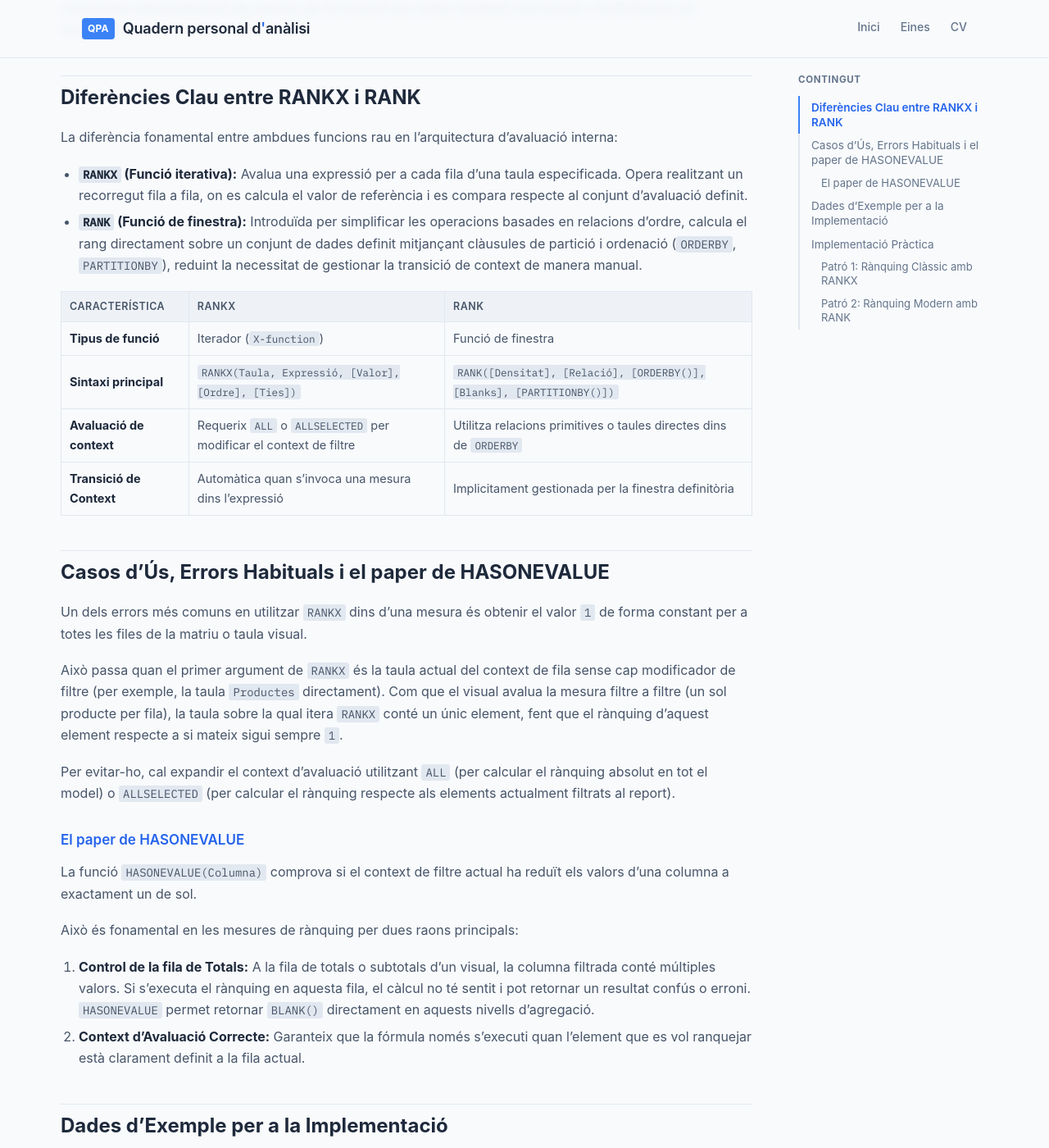
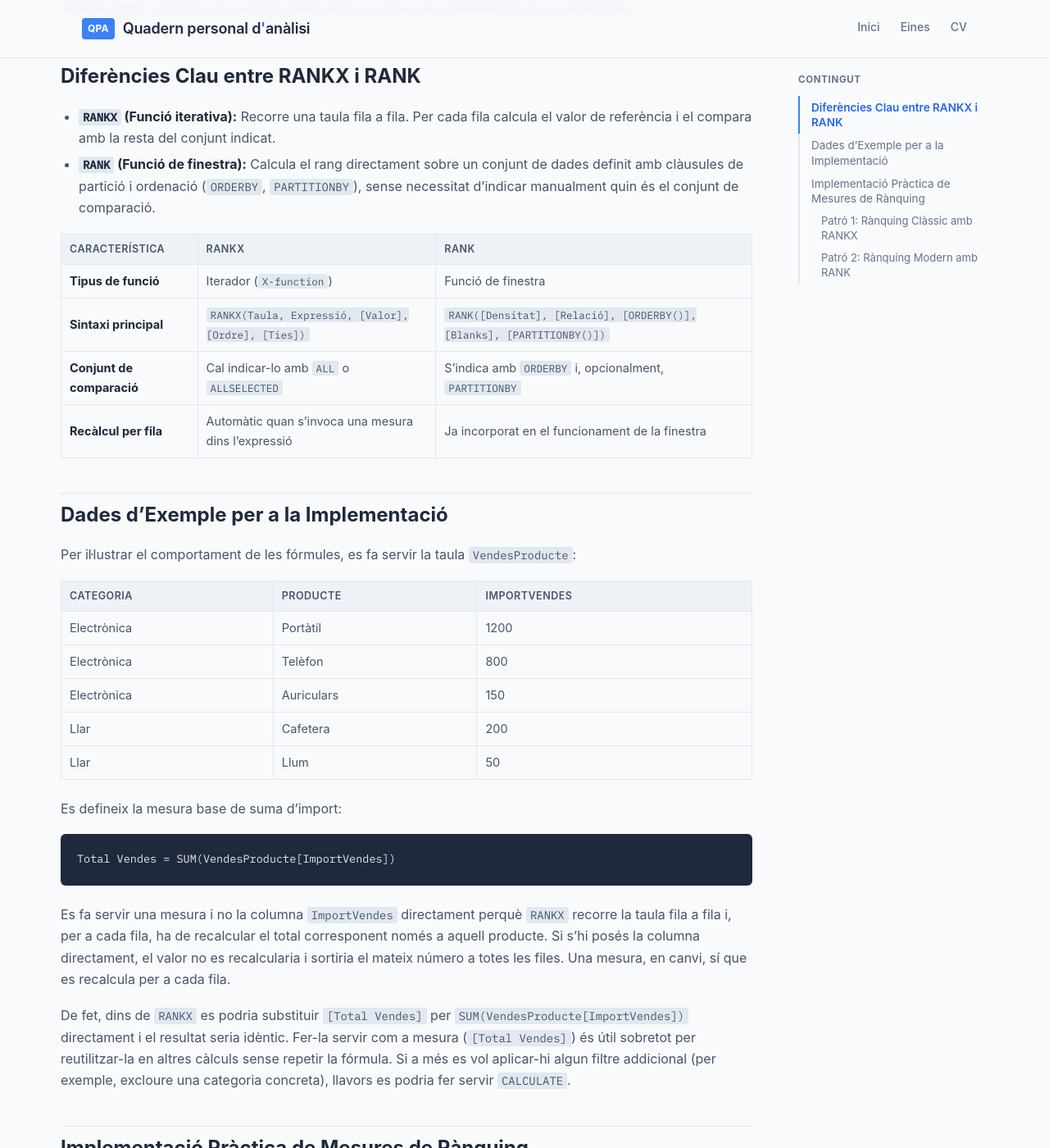
Before and after one commit to alberthr/alberthr.github.io, a Jekyll site: the page built from _posts/2023-01-19-rank-i-rankx-dax.md, in a window 1280 px wide and 1400 px high, scrolled down 413 px. Shown: the whole window at 82% size. Built offline with Jekyll 4.4.1, drawn with Linux system fonts in a browser that asks for light colours; comment, search, counter and statistics services are not loaded; some of the changed text lies outside the part shown.

Commit message:
Update 2023-01-19-rank-i-rankx-dax.md

````diff
--- a/_posts/2023-01-19-rank-i-rankx-dax.md
+++ b/_posts/2023-01-19-rank-i-rankx-dax.md
@@ -1,49 +1,28 @@
 ---
 layout: post
-title: "Com fer servir RANK i RANKX a DAX sense morir en l'intent"
+title: "Diferències i Patrons d'Ús de RANK i RANKX a DAX"
 tags:
-  - dax
   - powerbi
-  - business-intelligence
-  - modelitzacio
-excerpt: "La diferència entre RANK i RANKX a DAX i la guia pràctica per crear mesures de rànquing correctes evitant els errors de context més habituals."
+excerpt: "Comparativa pràctica entre RANKX i RANK a DAX: diferències, sintaxi i exemples per calcular rànquings generals i per categoria de producte a Power BI, amb els resultats esperats de cada patró i com aplicar-los en informes reals."
 ---
 
-El càlcul de rànquings en entorns de modelat de dades mitjançant DAX (Data Analysis Expressions) sol presentar reptes conceptuals associats a l'avaluació del context de filtre i a la transició de context. La coexistència de la funció iterativa tradicional `RANKX` i de la funció de finestra més recent `RANK` requereix compondre adequadament els patrons de formulació per evitar resultats incorrectes o ineficiències de rendiment.
+Calcular rànquings a DAX (Data Analysis Expressions) obliga a entendre bé sobre quin conjunt d'elements s'està comparant cada fila. Hi ha dues maneres de fer-ho: la funció iterativa clàssica `RANKX` i la funció de finestra `RANK`. Aquest post compara totes dues i mostra com implementar-les correctament.
 
 ## Diferències Clau entre RANKX i RANK
 
-La diferència fonamental entre ambdues funcions rau en l'arquitectura d'avaluació interna:
-
-* **`RANKX` (Funció iterativa):** Avalua una expressió per a cada fila d'una taula especificada. Opera realitzant un recorregut fila a fila, on es calcula el valor de referència i es compara respecte al conjunt d'avaluació definit.
-* **`RANK` (Funció de finestra):** Introduïda per simplificar les operacions basades en relacions d'ordre, calcula el rang directament sobre un conjunt de dades definit mitjançant clàusules de partició i ordenació (`ORDERBY`, `PARTITIONBY`), reduint la necessitat de gestionar la transició de context de manera manual.
+* **`RANKX` (Funció iterativa):** Recorre una taula fila a fila. Per cada fila calcula el valor de referència i el compara amb la resta del conjunt indicat.
+* **`RANK` (Funció de finestra):** Calcula el rang directament sobre un conjunt de dades definit amb clàusules de partició i ordenació (`ORDERBY`, `PARTITIONBY`), sense necessitat d'indicar manualment quin és el conjunt de comparació.
 
 | Característica | RANKX | RANK |
 | :--- | :--- | :--- |
 | **Tipus de funció** | Iterador (`X-function`) | Funció de finestra |
 | **Sintaxi principal** | `RANKX(Taula, Expressió, [Valor], [Ordre], [Ties])` | `RANK([Densitat], [Relació], [ORDERBY()], [Blanks], [PARTITIONBY()])` |
-| **Avaluació de context** | Requerix `ALL` o `ALLSELECTED` per modificar el context de filtre | Utilitza relacions primitives o taules directes dins de `ORDERBY` |
-| **Transició de Context** | Automàtica quan s'invoca una mesura dins l'expressió | Implicitament gestionada per la finestra definitòria |
-
-## Casos d'Ús, Errors Habituals i el paper de HASONEVALUE
-
-Un dels errors més comuns en utilitzar `RANKX` dins d'una mesura és obtenir el valor `1` de forma constant per a totes les files de la matriu o taula visual.
-
-Això passa quan el primer argument de `RANKX` és la taula actual del context de fila sense cap modificador de filtre (per exemple, la taula `Productes` directament). Com que el visual avalua la mesura filtre a filtre (un sol producte per fila), la taula sobre la qual itera `RANKX` conté un únic element, fent que el rànquing d'aquest element respecte a si mateix sigui sempre `1`.
-
-Per evitar-ho, cal expandir el context d'avaluació utilitzant `ALL` (per calcular el rànquing absolut en tot el model) o `ALLSELECTED` (per calcular el rànquing respecte als elements actualment filtrats al report).
-
-### El paper de HASONEVALUE
-
-La funció `HASONEVALUE(Columna)` comprova si el context de filtre actual ha reduït els valors d'una columna a exactament un de sol.
-
-Això és fonamental en les mesures de rànquing per dues raons principals:
-1. **Control de la fila de Totals:** A la fila de totals o subtotals d'un visual, la columna filtrada conté múltiples valors. Si s'executa el rànquing en aquesta fila, el càlcul no té sentit i pot retornar un resultat confús o erroni. `HASONEVALUE` permet retornar `BLANK()` directament en aquests nivells d'agregació.
-2. **Context d'Avaluació Correcte:** Garanteix que la fórmula només s'executi quan l'element que es vol ranquejar està clarament definit a la fila actual.
+| **Conjunt de comparació** | Cal indicar-lo amb `ALL` o `ALLSELECTED` | S'indica amb `ORDERBY` i, opcionalment, `PARTITIONBY` |
+| **Recàlcul per fila** | Automàtic quan s'invoca una mesura dins l'expressió | Ja incorporat en el funcionament de la finestra |
 
 ## Dades d'Exemple per a la Implementació
 
-Per tal d'il·lustrar el comportament de les fórmules, es considera la taula anomenada `VendesProducte` amb les dades següents:
+Per il·lustrar el comportament de les fórmules, es fa servir la taula `VendesProducte`:
 
 | Categoria | Producte | ImportVendes |
 | :--- | :--- | :--- |
@@ -59,11 +38,15 @@
 Total Vendes = SUM(VendesProducte[ImportVendes])
 ```
 
-## Implementació Pràctica
+Es fa servir una mesura i no la columna `ImportVendes` directament perquè `RANKX` recorre la taula fila a fila i, per a cada fila, ha de recalcular el total corresponent només a aquell producte. Si s'hi posés la columna directament, el valor no es recalcularia i sortiria el mateix número a totes les files. Una mesura, en canvi, sí que es recalcula per a cada fila.
+
+De fet, dins de `RANKX` es podria substituir `[Total Vendes]` per `SUM(VendesProducte[ImportVendes])` directament i el resultat seria idèntic. Fer-la servir com a mesura (`[Total Vendes]`) és útil sobretot per reutilitzar-la en altres càlculs sense repetir la fórmula. Si a més es vol aplicar-hi algun filtre addicional (per exemple, excloure una categoria concreta), llavors es podria fer servir `CALCULATE`.
+
+## Implementació Pràctica de Mesures de Rànquing
 
 ### Patró 1: Rànquing Clàssic amb `RANKX`
 
-Per ranquejar els productes en funció del volum de vendes mantenint el filtre extern de la pantalla o aplicant `ALLSELECTED`:
+Per ranquejar els productes segons el volum de vendes mantenint el filtre extern de la pantalla (o aplicant `ALLSELECTED`):
 
 ```dax
 Rang Producte RANKX =
@@ -80,11 +63,6 @@
 )
 ```
 
-En aquesta formulació:
-1. `HASONEVALUE(VendesProducte[Producte])` verifica que el visual estigui avaluant un únic producte per fila.
-2. `ALLSELECTED(VendesProducte[Producte])` extreu la llista de tots els productes visibles en el context actual.
-3. `[Total Vendes]` provoca la transició de context, avaluant la suma de vendes per a cadascun dels productes de la llista iterada.
-
 #### Resultat esperat de la mesura `Rang Producte RANKX`:
 
 | Producte | Total Vendes | Rang Producte RANKX |
@@ -96,7 +74,9 @@
 | Llum | 50 | 5 |
 | **Total** | **2400** | **BLANK** |
 
-Si es requereix calcular el rànquing de productes separat per cada Categoria (és a dir, reiniciar el rànquing dins de cada grup), s'ajusta el conjunt sobre el qual itera `RANKX` utilitzant `ALLEXCEPT`:
+`HASONEVALUE(VendesProducte[Producte])` comprova que a la fila actual hi ha un sol producte seleccionat. A la fila de Total hi ha tots els productes barrejats, i ranquejar-los junts no vol dir res, per això la mesura hi retorna `BLANK()`. Si no s'hi posessin `ALL` o `ALLSELECTED` dins de `RANKX`, cada fila només es compararia amb ella mateixa i el rànquing sortiria sempre 1.
+
+Si es vol calcular el rànquing de productes separat per cada Categoria (reiniciant el rànquing dins de cada grup), cal ajustar el conjunt sobre el qual itera `RANKX` amb `ALLEXCEPT`:
 
 ```dax
 Rang Producte per Categoria RANKX =
@@ -125,7 +105,7 @@
 
 ### Patró 2: Rànquing Modern amb `RANK`
 
-La funció `RANK` permet expressar la lògica d'ordenació de manera declarativa utilitzant la sintaxi de funcions de finestra:
+La funció `RANK` permet expressar la mateixa lògica de manera declarativa, amb sintaxi de funció de finestra:
 
 ```dax
 Rang Producte RANK =
@@ -140,7 +120,7 @@
 )
 ```
 
-Per executar la mateixa lògica de rànquing per particions (per Categoria) amb la funció `RANK`, s'afegeix la clàusula `PARTITIONBY`:
+Per fer el mateix rànquing per particions (per Categoria), s'afegeix la clàusula `PARTITIONBY`:
 
 ```dax
 Rang Producte per Categoria RANK =
@@ -156,5 +136,3 @@
     BLANK()
 )
 ```
-
-L'ús de `PARTITIONBY` evita la necessitat de manipular complexament els filtres mitjançant `ALLEXCEPT` o `CALCULATE`, oferint un codi més estructurat i directe de mantenir en models complexos.
````
